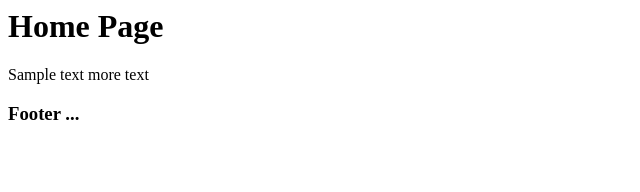
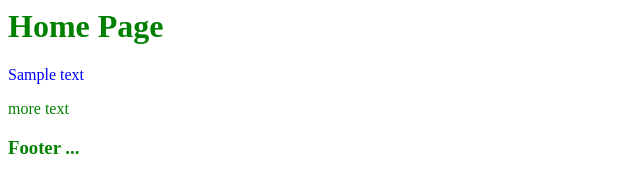
Before and after one commit to narasimha-nuthalapati/learning, a plain HTML site: page site/index.html in a window 1280 px wide. Shown: the whole page, without its empty margins (0-640 px from the left). Drawn offline with Linux system fonts and the light colour scheme.

Commit message:
Update index.html

```diff
--- a/site/index.html
+++ b/site/index.html
@@ -1,6 +1,7 @@
 <html>
 <head>
 	<title>Simple Web</title>
+	<link rel="stylesheet" media="screen" href="../stylesheets/style.css">
 </head>
 <body>
 
@@ -11,7 +12,7 @@
 	</div>
 
 	<div>
-		<span>Sample text</span>
+		<p><span>Sample text</span></p>
 		<span>more text</span>
 	</div>
 
```
